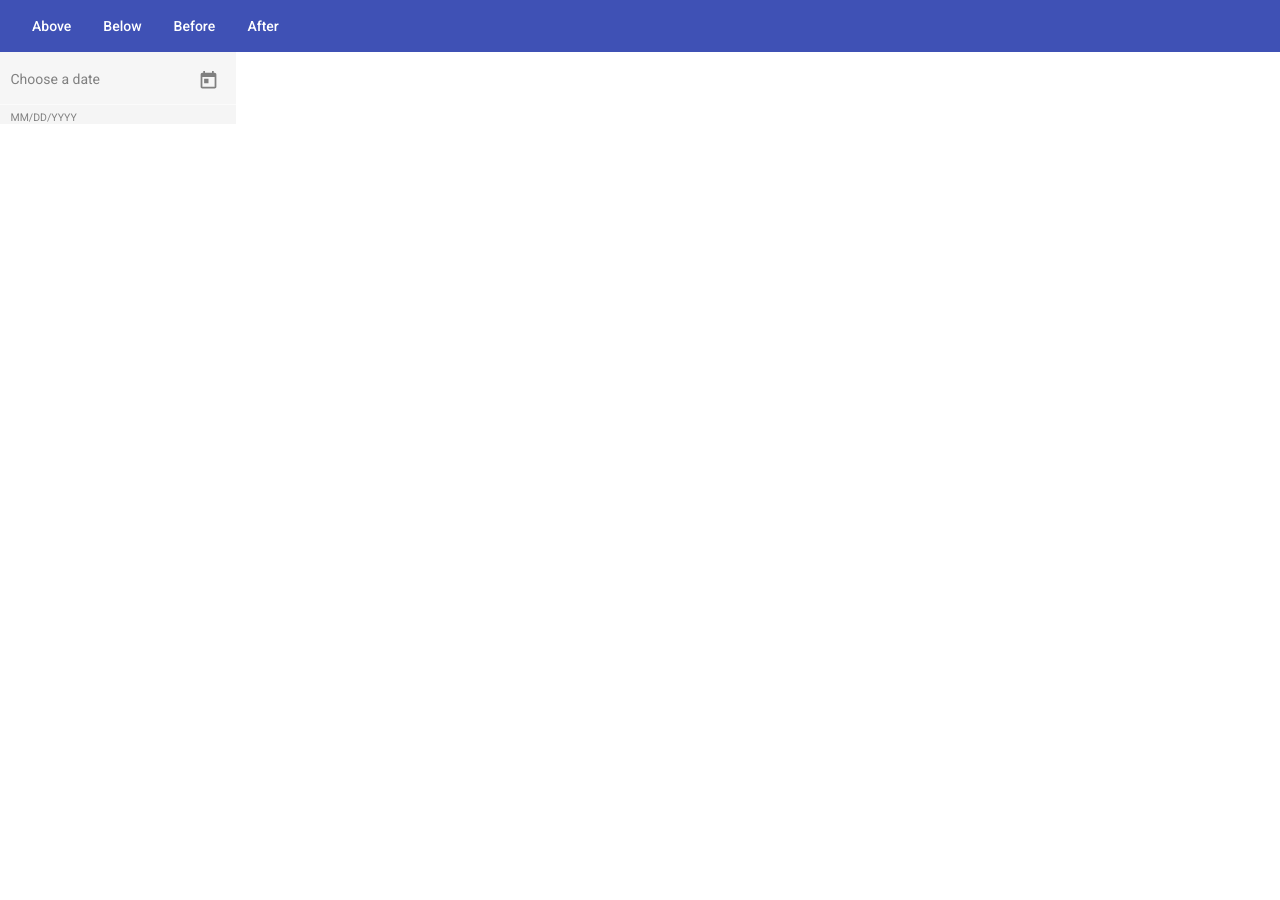
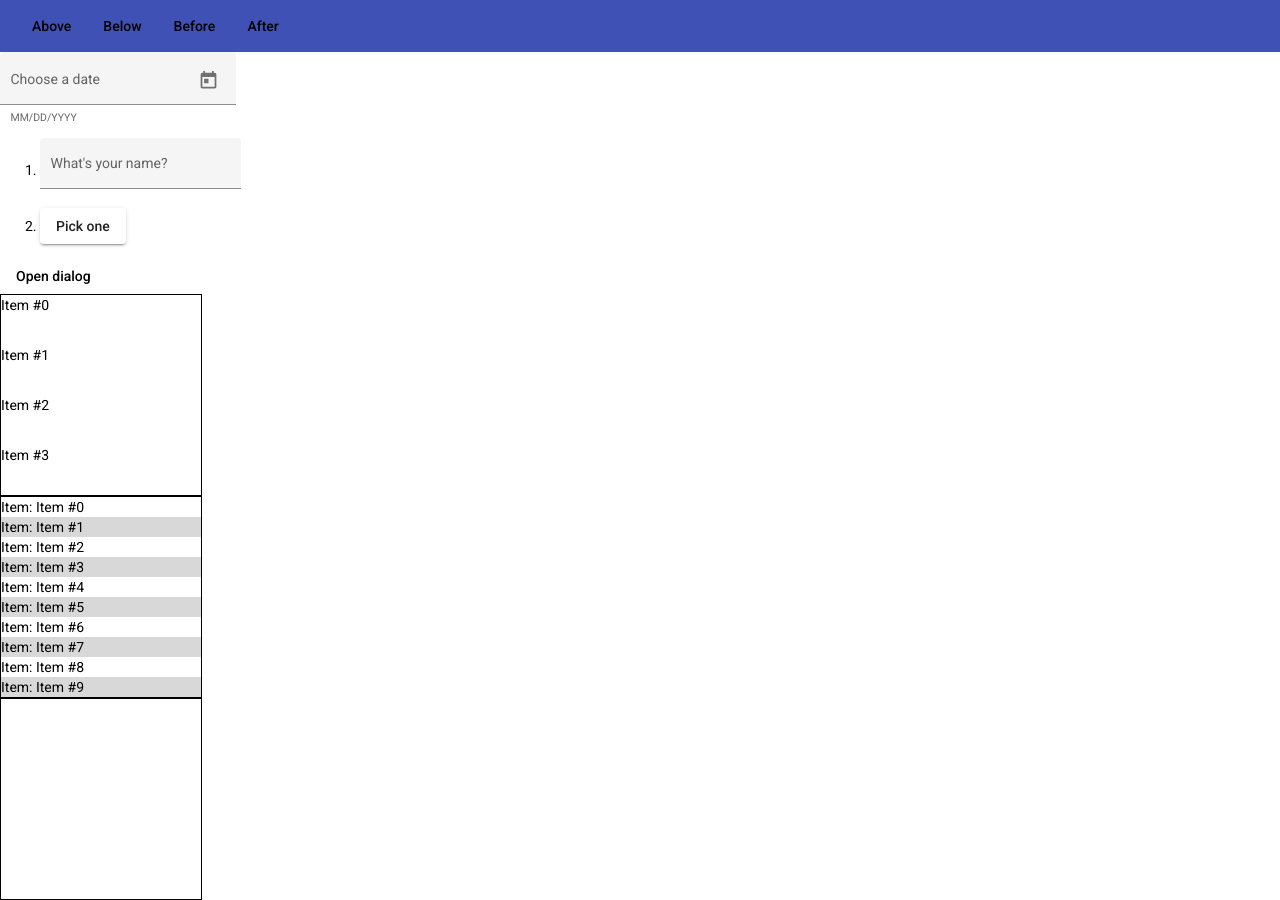
Before and after one commit to 1992Maksym/Material, an Angular app: page / in a window 1280 px wide. Before the commit the page ends 800 px from the top, so only its background shows below. Built offline with nearby package versions, Linux system fonts and the light colour scheme; no server answers.

Commit message:
add virtual scroll

```diff
--- a/angular.json
+++ b/angular.json
@@ -27,7 +27,7 @@
               "src/assets"
             ],
             "styles": [
-              "./node_modules/@angular/material/prebuilt-themes/purple-green.css",
+              "./node_modules/@angular/material/prebuilt-themes/indigo-pink.css",
               "src/styles.css"
             ],
             "scripts": []
--- a/src/app/app.component.css
+++ b/src/app/app.component.css
@@ -5,19 +5,19 @@
   padding: 8px 16px;
   background: #3f51b5;
 }
-.mat-button{
-  color: white;
+.example-viewport {
+  height: 200px;
+  width: 200px;
+  border: 1px solid black;
 }
-.cdk-focused{
-  background: rgba(0,0,0,.2);
+
+.example-item {
+  height: 50px;
 }
-.date-label{
-  color: grey;
+
+.error{
+  color: red;
 }
-.date-form{
-  background-color: #0000000a;
+.example-alternate {
+  background: rgba(127, 127, 127, 0.3);
 }
-.datePicker-hint,
-.datePicker-toggle{
-  color: grey;
-}
--- a/src/app/app.component.html
+++ b/src/app/app.component.html
@@ -16,16 +16,66 @@
   <button mat-button>After</button>
 </header>
 <section class="datePicker">
-  <form >
-    <mat-form-field appearance="fill" class="date-form" FormControlName="date">
+  <form [formGroup] = "form">
+    <mat-form-field appearance="fill" class="date-form" >
       <mat-label class="date-label">Choose a date</mat-label>
-      <input matInput [min]="minDate" [matDatepicker]="picker">
+      <label>
+        <input matInput
+               [matDatepicker]="picker" formControlName="date"
+               (dateInput)="OnDateChange($event.value)"    />
+      </label>
       <mat-hint class="datePicker-hint">MM/DD/YYYY</mat-hint>
-      <mat-datepicker-toggle matSuffix [for]="picker" class="datePicker-toggle"></mat-datepicker-toggle>
+      <mat-datepicker-toggle matSuffix [for]="picker" class="datePicker-toggle" ></mat-datepicker-toggle>
       <mat-datepicker #picker ></mat-datepicker>
-<!--      <mat-error *ngIf="">-->
-<!--        is not a valid date!-->
+<!--      <mat-error *ngIf="formControls.form.errors" class="error">-->
+<!--        Maximum a should be-->
 <!--      </mat-error>-->
     </mat-form-field>
   </form>
+  <div *ngIf="!ageControl" class="error">
+    You dont have 18 years old!
+  </div>
 </section>
+
+<section>
+  <ol>
+    <li>
+      <mat-form-field appearance="fill">
+        <mat-label>What's your name?</mat-label>
+        <input matInput [(ngModel)]="name">
+      </mat-form-field>
+    </li>
+    <li>
+      <button mat-raised-button (click)="openDialog()">Pick one</button>
+    </li>
+    <li *ngIf="animal">
+      You chose: <i>{{animal}}</i>
+    </li>
+  </ol>
+</section>
+
+<section>
+  <button mat-button (click)="openDialogList()">Open dialog</button>
+</section>
+
+<section>
+  <cdk-virtual-scroll-viewport appendOnly itemSize="50" class="example-viewport">
+    <div *cdkVirtualFor="let item of items" class="example-item">{{item}}</div>
+  </cdk-virtual-scroll-viewport>
+</section>
+
+<section>
+  <cdk-virtual-scroll-viewport itemSize="30" class="example-viewport" >
+    <div *cdkVirtualFor="let item of items; let odd = odd;" [class.example-alternate]="odd">
+      <div class="example-item-detail">Item: {{item}}</div>
+    </div>
+  </cdk-virtual-scroll-viewport>
+</section>
+
+<cdk-virtual-scroll-viewport class="example-viewport" itemSize="50" #sidenav cdkScrollable>
+  <dl class="example-dl">
+    <ng-container *cdkVirtualFor="let item of array">
+      {{item}}
+    </ng-container>
+  </dl>
+</cdk-virtual-scroll-viewport>
--- a/src/app/app.component.ts
+++ b/src/app/app.component.ts
@@ -1,22 +1,134 @@
-import {Component} from '@angular/core';
+import {AfterViewInit, Component, OnInit, ViewChild,} from '@angular/core';
+import { FormBuilder } from '@angular/forms';
+import { MatDialog } from '@angular/material/dialog';
+import { DialogComponent } from "./dialog/dialog.component";
+import { DialogListComponent } from "./dialog-list/dialog-list.component";
+import { ChangeDetectionStrategy } from '@angular/core';
+import {HttpClient} from "@angular/common/http";
+import {map,tap} from "rxjs/operators";
+import {CdkScrollable, ScrollDispatcher} from "@angular/cdk/overlay";
+import {BehaviorSubject} from "rxjs";
 
+
+export interface DialogData {
+  animal: string;
+  name: string;
+}
 
 @Component({
   selector: 'app-root',
   templateUrl: './app.component.html',
   styleUrls: ['./app.component.css'],
+  // changeDetection: ChangeDetectionStrategy.OnPush,
 })
-export class AppComponent {
+export class AppComponent implements OnInit{
+  post: BehaviorSubject<number> = new BehaviorSubject<number>(1);
+  postCount = 1
 
-  date: any
   ageControl: boolean = true;
   dateNow = Date.now()
   adult = 1000 * 60 * 60 * 24 * 360 * 18;
-  min = this.dateNow - this.adult;
-  minDate = new Date(this.min);
+  max = this.dateNow - this.adult;
+  maxDate = new Date(this.max);
+  form: any;
+
+  get formControls() {
+    return this.form.controls;
+  }
+
+  constructor(private fb: FormBuilder, public dialog: MatDialog, private http: HttpClient, private scroll: ScrollDispatcher){
+    this.form = this.fb.group({
+      date: ['date']
+    })
 
 
-  constructor(){
-    console.log(this.date)
+  }
+
+
+
+  OnDateChange(event: any){
+    if(event.getTime() > this.maxDate.getTime()){
+      this.ageControl = false;
+    }else {
+      this.ageControl = true;
+    }
+  }
+
+// first dialog
+
+  animal: string = '';
+  name: string = '';
+
+  openDialog(): void {
+    const dialogRef = this.dialog.open(DialogComponent, {
+      width: '250px',
+      data: {name: this.name, animal: this.animal},
+    });
+
+    dialogRef.afterClosed().subscribe(result => {
+      console.log('The dialog was closed');
+      this.animal = result;
+    });
+  }
+// second dialog
+
+  openDialogList() {
+    this.dialog.open(DialogListComponent, {
+      data: {
+        animal: 'panda',
+      },
+    });
+  }
+
+  // scroll bar
+
+  items = Array.from({length: 100}).map((n, i) => `Item #${i}`);
+
+
+  // blog comments
+
+
+  array:string[] = [];
+
+
+
+  private onWindowScroll(data: any) {
+    const scrollTop = data.getElementRef().nativeElement.scrollTop || 0;
+    // if (this.lastOffset() > scrollTop) {
+    //   console.log('111');
+    // } else if (scrollTop < 10) {
+    //   console.log('222');
+    // } else if (scrollTop > 100) {
+    //   console.log('333');
+    // }
+
+    if(scrollTop > 0){
+      this.postCount++;
+      this.post.next(this.postCount);
+    }
+
+    console.log('scrollTop' + scrollTop)
+    // console.log('postCount' + this.postCount)
+    // console.log(this.post.value)
+    // this.lastOffset() = scrollTop;
+  }
+
+  private lastOffset() {}
+
+  ngOnInit() {
+    this.http
+      .get(`https://jsonplaceholder.typicode.com/posts/${this.post.value}/comments`)
+      .pipe(
+        map((value: any) => {
+          value.map((el: any) => this.array = [...this.array, el.email])
+          this.scroll
+            .scrolled()
+            .subscribe((data) => {
+              this.onWindowScroll(data);
+            });
+        }),
+        tap((val) => console.log(this.array))
+      )
+      .subscribe();
   }
 }
--- /dev/null
+++ b/src/app/dialog-list/dialog-list.component.html
@@ -0,0 +1,15 @@
+<h1 mat-dialog-title>Favorite Animal</h1>
+<div mat-dialog-content>
+  My favorite animal is:
+  <ul>
+    <li>
+      <span *ngIf="data.animal === 'panda'">&#10003;</span> Panda
+    </li>
+    <li>
+      <span *ngIf="data.animal === 'unicorn'">&#10003;</span> Unicorn
+    </li>
+    <li>
+      <span *ngIf="data.animal === 'lion'">&#10003;</span> Lion
+    </li>
+  </ul>
+</div>
--- /dev/null
+++ b/src/app/dialog-list/dialog-list.component.ts
@@ -0,0 +1,17 @@
+import { Component, OnInit, Inject } from '@angular/core';
+import {DialogData} from "../app.component";
+import { MAT_DIALOG_DATA } from '@angular/material/dialog';
+
+@Component({
+  selector: 'app-dialog-list',
+  templateUrl: './dialog-list.component.html',
+  styleUrls: ['./dialog-list.component.css']
+})
+export class DialogListComponent implements OnInit {
+
+  constructor(@Inject(MAT_DIALOG_DATA) public data: DialogData) {}
+
+  ngOnInit(): void {
+  }
+
+}
--- /dev/null
+++ b/src/app/dialog/dialog.component.html
@@ -0,0 +1,12 @@
+<h1 mat-dialog-title>Hi {{data.name}}</h1>
+<div mat-dialog-content>
+  <p>What's your favorite animal?</p>
+  <mat-form-field appearance="fill">
+    <mat-label>Favorite Animal</mat-label>
+    <input matInput [(ngModel)]="data.animal">
+  </mat-form-field>
+</div>
+<div mat-dialog-actions>
+  <button mat-button (click)="onNoClick()">No Thanks</button>
+  <button mat-button [mat-dialog-close]="data.animal" cdkFocusInitial>Ok</button>
+</div>
--- /dev/null
+++ b/src/app/dialog/dialog.component.ts
@@ -0,0 +1,24 @@
+import { Component, OnInit, Inject } from '@angular/core';
+import { MatDialogRef, MAT_DIALOG_DATA } from '@angular/material/dialog';
+import { DialogData } from "../app.component";
+
+@Component({
+  selector: 'app-dialog',
+  templateUrl: './dialog.component.html',
+  styleUrls: ['./dialog.component.css']
+})
+export class DialogComponent implements OnInit {
+
+  constructor(
+    public dialogRef: MatDialogRef<DialogComponent>,
+    @Inject(MAT_DIALOG_DATA) public data: DialogData,
+  ) {}
+
+  onNoClick(): void {
+    this.dialogRef.close();
+  }
+
+  ngOnInit(): void {
+  }
+
+}
```
Also changed, not shown: src/app/app.module.ts (+23 -12 lines), src/app/dialog-list/dialog-list.component.css (added), src/app/dialog/dialog.component.css (added), 2 other files (tests, documents, lock files or other folders).
